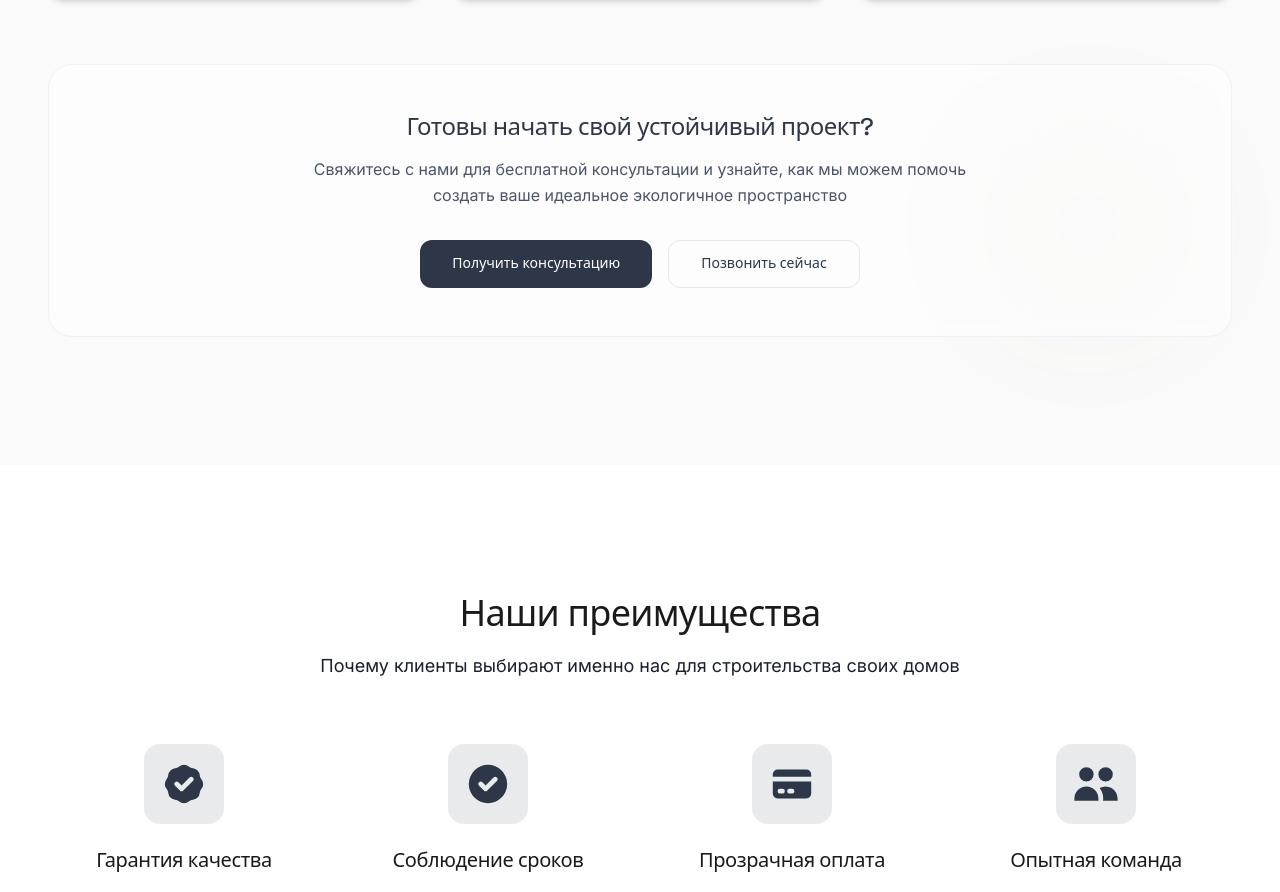
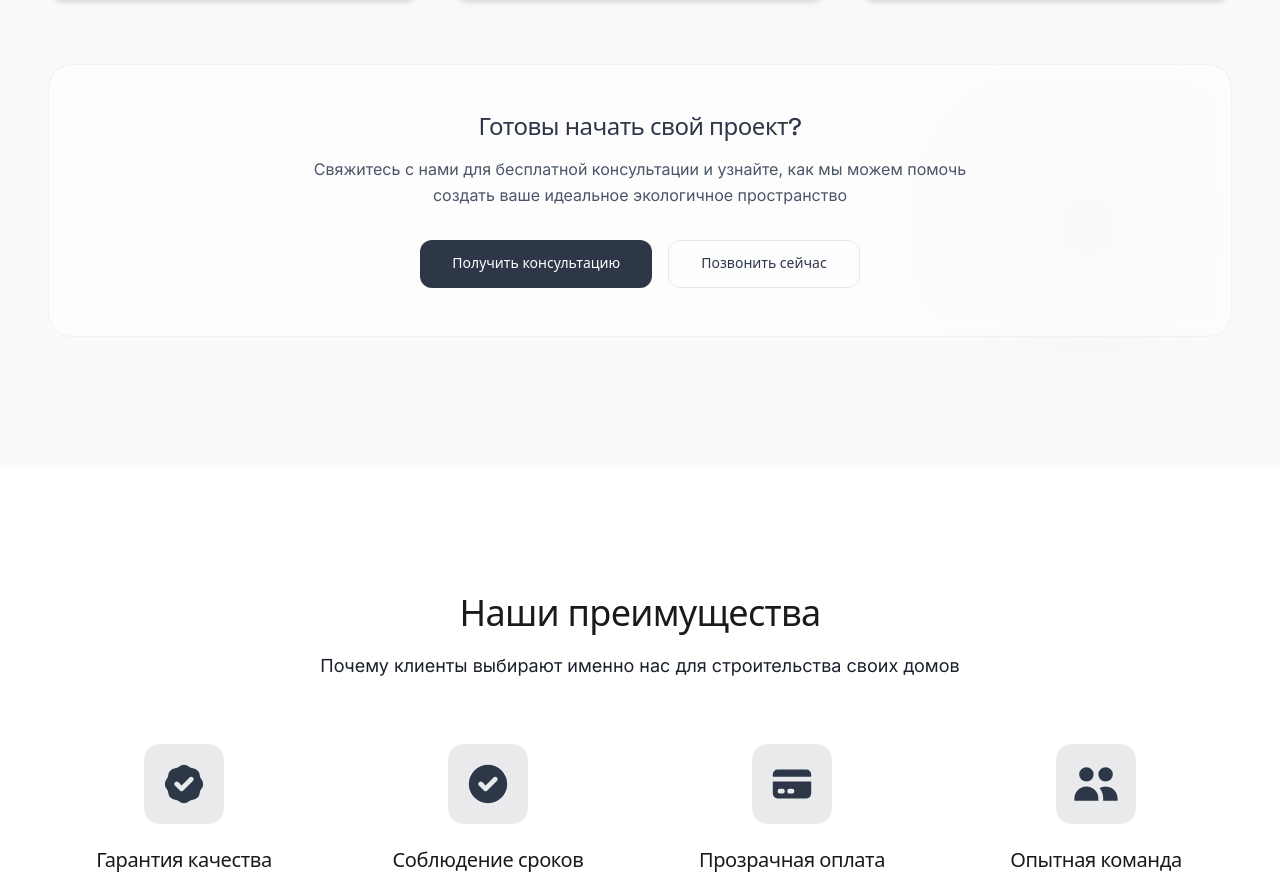
Before and after one commit to Gerasimov94/megahouseinvest, a Next.js app: page / in a window 1280 px wide. Shown: the part 3272-4164 px from the top of the page. Built offline with nearby package versions, Linux system fonts and the light colour scheme.

Commit message:
fix for text

```diff
--- a/src/components/ServicesSection.tsx
+++ b/src/components/ServicesSection.tsx
@@ -137,7 +137,7 @@ export default function ServicesSection() {
         <AnimatedSection animation="fade-up" delay={600} className="text-center mt-16">
           <div className="bg-white/50 backdrop-blur-sm rounded-3xl p-12 border border-border/50">
             <h3 className="text-2xl font-serif font-medium text-primary mb-4">
-              Готовы начать свой устойчивый проект?
+              Готовы начать свой проект?
             </h3>
             <p className="text-primary-light mb-8 max-w-2xl mx-auto">
               Свяжитесь с нами для бесплатной консультации и узнайте,
```
